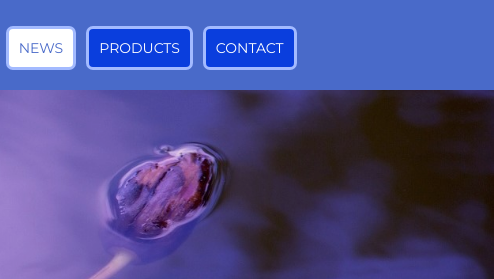
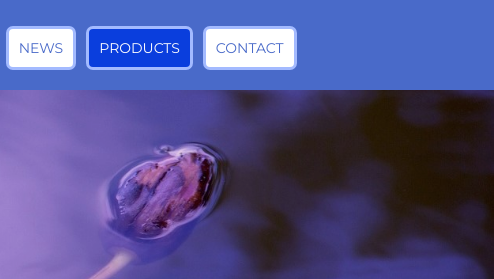
Before and after one commit to sandra395/PracticalAssessment, a plain HTML site: page products.html in a window 1280 px wide. Shown: the top 279 px of the page, 786-1280 px from the left. Drawn offline with Linux system fonts and the light colour scheme.

Commit message:
Update products.html

```diff
--- a/products.html
+++ b/products.html
@@ -28,7 +28,7 @@
         <li class="nav-item"><a href="#">TEAM</a></li>
         <li class="nav-item"><a href="#">NEWS</a></li>
         <li class="nav-item active"><a href="products.html">PRODUCTS</a></li>
-        <li class="nav-item active"><a href="contact.html">CONTACT</a></li>
+        <li class="nav-item"><a href="contact.html">CONTACT</a></li>
 
     </ul>
 </nav>
```
